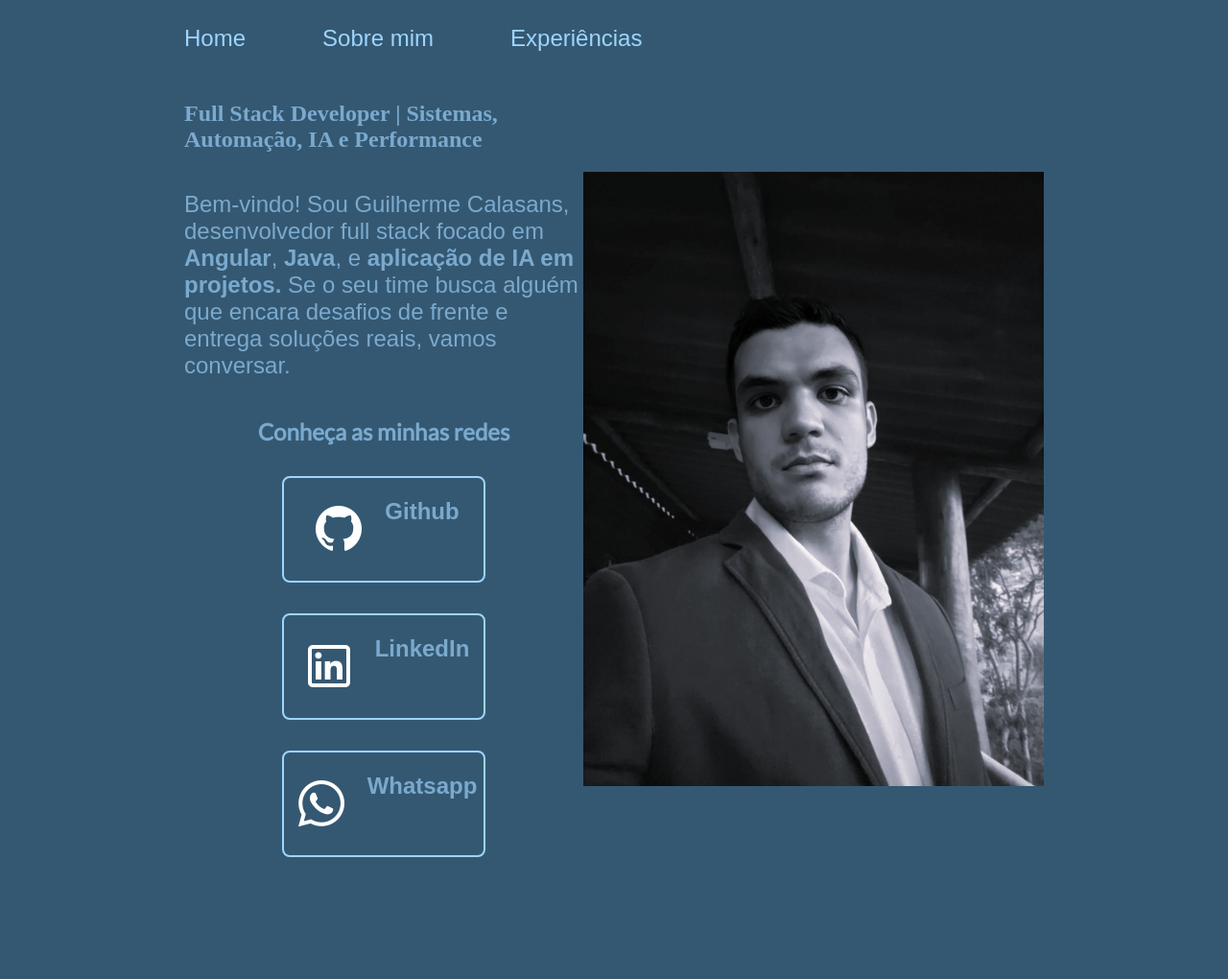
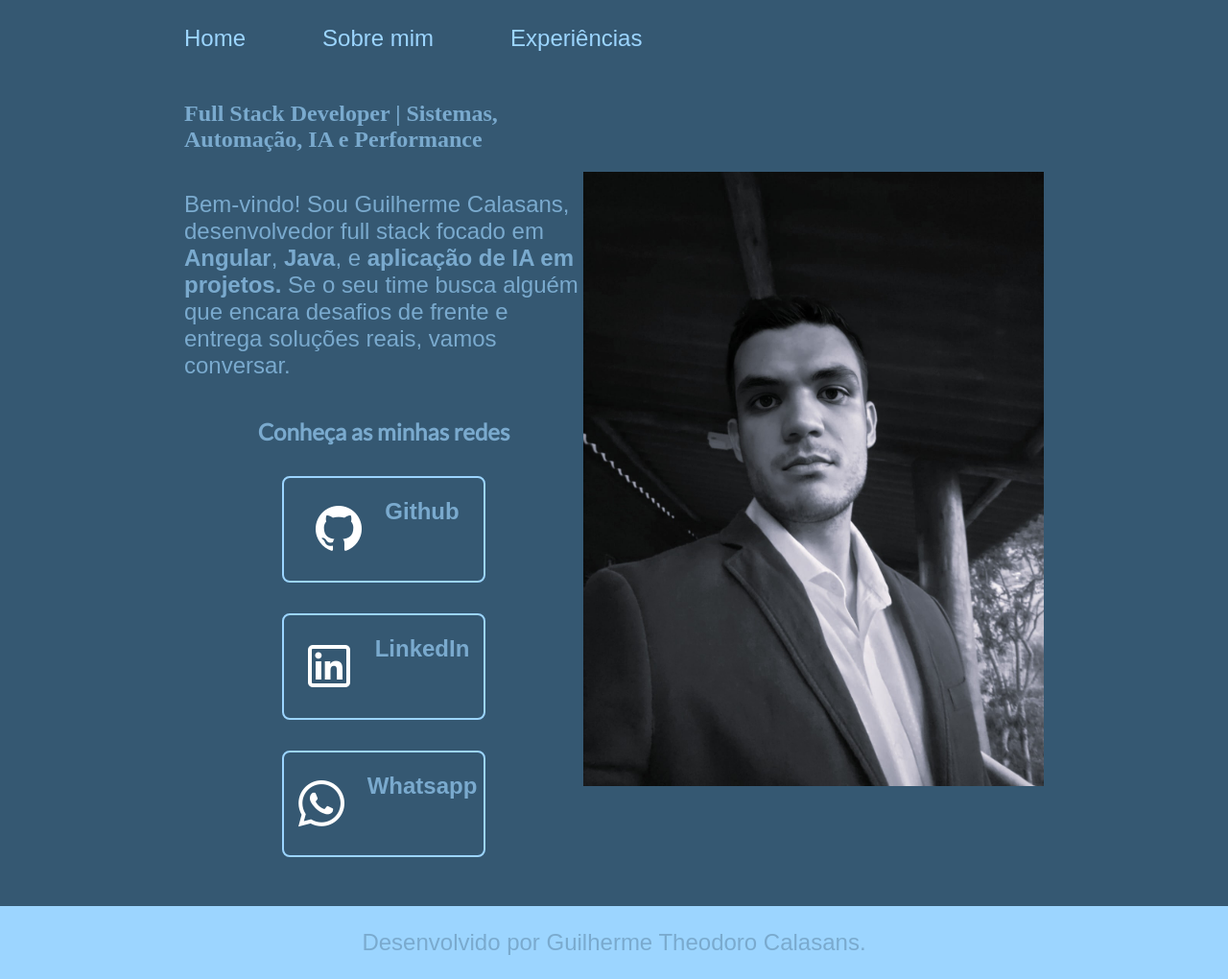
Before and after one commit to gtheodev/my-presentation-project, a plain HTML site: page index.html in a window 1280 px wide. Shown: the whole page at 96% size. Before the commit the page ends 944 px from the top, so only its background shows below. Drawn offline with Linux system fonts and the light colour scheme; a web font is replaced by a local one.

Commit message:
added footer

```diff
--- a/index.html
+++ b/index.html
@@ -37,6 +37,9 @@
         </section>
         <img class="presentation__image" src="./assets/foto_guilherme.jpeg" alt="Foto de Guilherme">
     </main>
+    <footer class="footer">
+        <p>Desenvolvido por Guilherme Theodoro Calasans.</p>
+    </footer>
 </body>
 
 </html>
--- a/styles/style.css
+++ b/styles/style.css
@@ -101,3 +101,13 @@ body {
     width: 30rem;
     height: 40rem;
 }
+
+.footer{
+    color: var(--primary-color);
+    background-color: var(--tertiary-color);
+    padding: 24px;
+    text-align: center;
+    font-family: var(--secondary-font);
+    font-size: 1.5rem;
+    font-weight: 400;
+}
```
